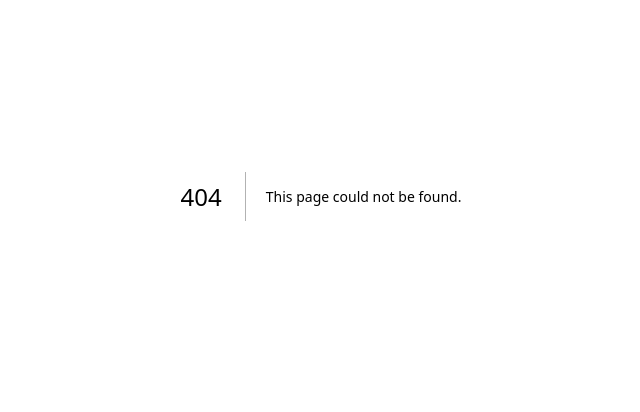
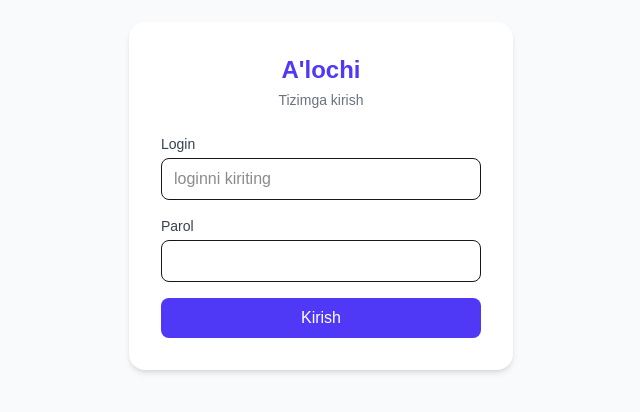
Before and after one commit to Davlatbek1717/alochi, a Next.js app in the folder apps/web/: page /login in a window 1280 px wide. Before the commit this address had no page. Shown: the part 204-616 px from the top of the page, without its empty margins (319-959 px from the left). Built offline with nearby package versions, Linux system fonts and the light colour scheme; no server answers.

Commit message:
feat: add Next.js login page with JWT token storage and role-based redirect

```diff
--- /dev/null
+++ b/apps/web/app/(auth)/login/_components/LoginForm.tsx
@@ -0,0 +1,84 @@
+'use client';
+import { useState } from 'react';
+import { useRouter } from 'next/navigation';
+import { apiRequest } from '@/lib/api';
+
+interface LoginResponse {
+  accessToken: string;
+  refreshToken: string;
+  user: { role: string; id: string; name: string; tenantId: string };
+}
+
+const ROLE_ROUTES: Record<string, string> = {
+  superadmin: '/superadmin',
+  filadmin: '/filadmin',
+  manager: '/manager',
+  mentor: '/mentor',
+  tester: '/tester',
+  student: '/student',
+};
+
+export function LoginForm() {
+  const router = useRouter();
+  const [login, setLogin] = useState('');
+  const [password, setPassword] = useState('');
+  const [error, setError] = useState('');
+  const [loading, setLoading] = useState(false);
+
+  async function handleSubmit(e: React.FormEvent) {
+    e.preventDefault();
+    setError('');
+    setLoading(true);
+
+    try {
+      const res = await apiRequest<LoginResponse>('/auth/login', {
+        method: 'POST',
+        body: JSON.stringify({ login, password }),
+      });
+
+      localStorage.setItem('accessToken', res.data.accessToken);
+      localStorage.setItem('refreshToken', res.data.refreshToken);
+      localStorage.setItem('user', JSON.stringify(res.data.user));
+
+      router.push(ROLE_ROUTES[res.data.user.role] ?? '/');
+    } catch (err: unknown) {
+      setError(err instanceof Error ? err.message : 'Xatolik yuz berdi');
+    } finally {
+      setLoading(false);
+    }
+  }
+
+  return (
+    <form onSubmit={handleSubmit} className="space-y-4 w-full max-w-sm">
+      <div>
+        <label className="block text-sm font-medium text-gray-700 mb-1">Login</label>
+        <input
+          type="text"
+          value={login}
+          onChange={(e) => setLogin(e.target.value)}
+          className="w-full border rounded-lg px-3 py-2 focus:outline-none focus:ring-2 focus:ring-indigo-500"
+          placeholder="loginni kiriting"
+          required
+        />
+      </div>
+      <div>
+        <label className="block text-sm font-medium text-gray-700 mb-1">Parol</label>
+        <input
+          type="password"
+          value={password}
+          onChange={(e) => setPassword(e.target.value)}
+          className="w-full border rounded-lg px-3 py-2 focus:outline-none focus:ring-2 focus:ring-indigo-500"
+          required
+        />
+      </div>
+      {error && <p className="text-red-500 text-sm">{error}</p>}
+      <button
+        type="submit"
+        disabled={loading}
+        className="w-full bg-indigo-600 text-white py-2 rounded-lg font-medium hover:bg-indigo-700 disabled:opacity-50 transition-colors"
+      >
+        {loading ? 'Kirish...' : 'Kirish'}
+      </button>
+    </form>
+  );
+}
--- /dev/null
+++ b/apps/web/app/(auth)/login/page.tsx
@@ -0,0 +1,15 @@
+import { LoginForm } from './_components/LoginForm';
+
+export default function LoginPage() {
+  return (
+    <div className="min-h-screen flex items-center justify-center bg-gray-50">
+      <div className="bg-white p-8 rounded-2xl shadow-md w-full max-w-sm">
+        <div className="text-center mb-6">
+          <h1 className="text-2xl font-bold text-indigo-600">A'lochi</h1>
+          <p className="text-gray-500 text-sm mt-1">Tizimga kirish</p>
+        </div>
+        <LoginForm />
+      </div>
+    </div>
+  );
+}
--- /dev/null
+++ b/apps/web/lib/api.ts
@@ -0,0 +1,19 @@
+const BASE_URL = process.env.NEXT_PUBLIC_API_URL ?? 'http://localhost:3000';
+
+export async function apiRequest<T>(
+  path: string,
+  options: RequestInit = {},
+  token?: string,
+): Promise<{ success: boolean; data: T; meta: { timestamp: string } }> {
+  const headers: Record<string, string> = {
+    'Content-Type': 'application/json',
+    ...(token ? { Authorization: `Bearer ${token}` } : {}),
+    ...(options.headers as Record<string, string> ?? {}),
+  };
+
+  const res = await fetch(`${BASE_URL}${path}`, { ...options, headers });
+  const json = await res.json();
+
+  if (!res.ok) throw new Error(json.error ?? 'So\'rov bajarilmadi');
+  return json;
+}
```
